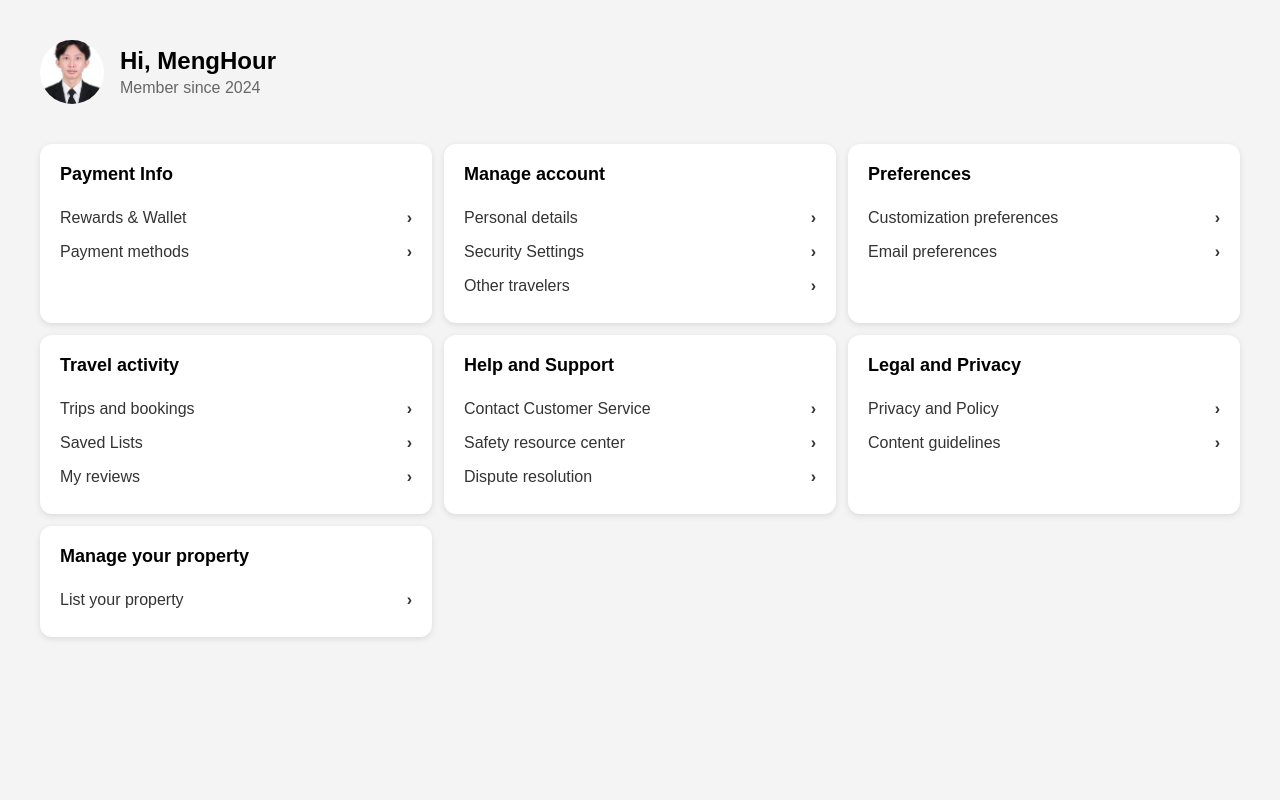
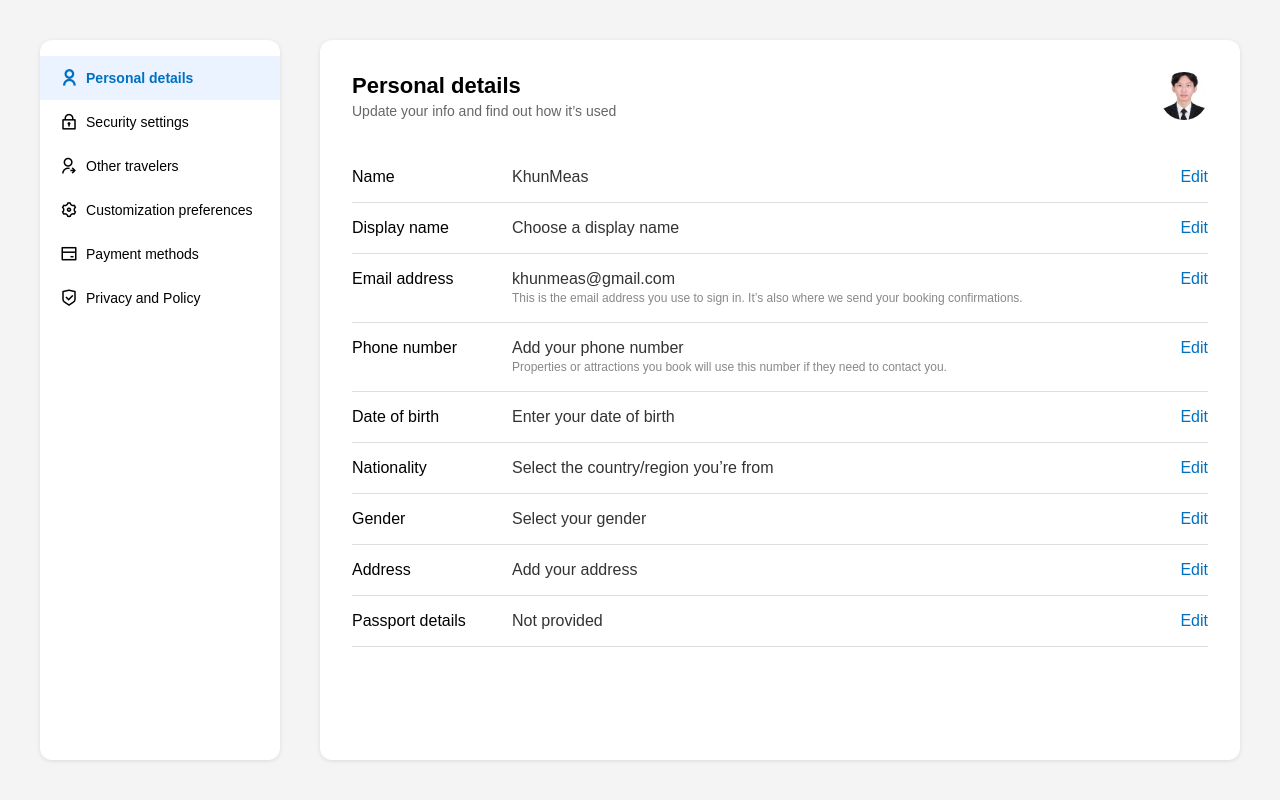
Before and after one commit to gitmeas02/Booking_IP, a Vue app in the folder frontend/: page / in a window 1280 px wide. Built offline with nearby package versions, Linux system fonts and the light colour scheme.

Commit message:
Complete some UI for Personal Detail Page Everything is still static

```diff
--- a/frontend/index.html
+++ b/frontend/index.html
@@ -5,6 +5,7 @@
     <link rel="icon" href="/favicon.ico">
     <meta name="viewport" content="width=device-width, initial-scale=1.0">
     <title>PTES KHMER</title>
+    <link rel="stylesheet" href="https://cdnjs.cloudflare.com/ajax/libs/remixicon/4.6.0/remixicon.css" integrity="sha512-kJlvECunwXftkPwyvHbclArO8wszgBGisiLeuDFwNM8ws+wKIw0sv1os3ClWZOcrEB2eRXULYUsm8OVRGJKwGA==" crossorigin="anonymous" referrerpolicy="no-referrer" />
   </head>
   <body>
     <div id="app"></div>
--- a/frontend/src/App.vue
+++ b/frontend/src/App.vue
@@ -1,11 +1,13 @@
 <script setup>
 import datePicker from '../src/components/datePicker.vue';
 import SettingPage from '../src/views/SettingPage.vue';
+import PersonalDetailPage from '../src/views/PersonalDetailPage.vue';
 </script>
 
 <template>
   <!-- <datePicker/> -->
-   <SettingPage/>
+   <!-- <SettingPage/> -->
+    <PersonalDetailPage/>
 </template>
 
 <style scoped>
--- /dev/null
+++ b/frontend/src/components/PersonalDetail/DetailRow.vue
@@ -0,0 +1,48 @@
+<template>
+    <div class="detail-row">
+        <div class="label">{{ label }}</div>
+        <div class="value">
+            <div>{{ value }}</div>
+            <small v-if="note">{{ note }}</small>
+        </div>
+        <div class="edit">Edit</div>
+    </div>
+</template>
+
+<script setup>
+defineProps({
+    label: String,
+    value: String,
+    note: String
+})
+</script>
+
+<style scoped>
+.detail-row {
+    display: flex;
+    justify-content: space-between;
+    align-items: flex-start;
+    padding: 16px 0;
+    border-bottom: 1px solid #ddd;
+}
+
+.label {
+    width: 160px;
+    font-weight: 500;
+}
+
+.value {
+    flex: 1;
+    color: #333;
+}
+
+small {
+    color: #888;
+    font-size: 12px;
+}
+
+.edit {
+    color: #0071c2;
+    cursor: pointer;
+}
+</style>
--- /dev/null
+++ b/frontend/src/components/PersonalDetail/SideNav.vue
@@ -0,0 +1,68 @@
+<template>
+    <div class="side-nav">
+      <ul>
+        <li
+          v-for="(item, index) in items"
+          :key="index"
+          :class="{ active: index === 0 }"
+        >
+          <i :class="`icon ${item.icon}`"></i>
+          {{ item.label }}
+        </li>
+      </ul>
+    </div>
+  </template>
+
+  <script setup>
+  const items = [
+    { label: 'Personal details', icon: 'ri-user-line' },
+    { label: 'Security settings', icon: 'ri-lock-2-line' },
+    { label: 'Other travelers', icon: 'ri-user-shared-line' },
+    { label: 'Customization preferences', icon: 'ri-settings-3-line' },
+    { label: 'Payment methods', icon: 'ri-bank-card-line' },
+    { label: 'Privacy and Policy', icon: 'ri-shield-check-line' }
+  ]
+  </script>
+
+  <style scoped>
+  .side-nav {
+    background: #fff;
+    border-radius: 12px;
+    padding: 16px 0;
+    width: 240px;
+    box-shadow: 0 1px 4px rgba(0, 0, 0, 0.1);
+  }
+
+  ul {
+    list-style: none;
+    margin: 0;
+    padding: 0;
+  }
+
+  li {
+    padding: 12px 20px;
+    cursor: pointer;
+    display: flex;
+    align-items: center;
+    gap: 8px;
+    font-size: 14px;
+  }
+
+  li .icon {
+    font-size: 18px;
+  }
+
+  li.active {
+    background-color: #eaf3ff;
+    color: #0071c2;
+    font-weight: bold;
+  }
+
+  li.active .icon {
+    color: #0071c2;
+  }
+
+  li:hover {
+    background-color: #f5f5f5;
+  }
+  </style>
--- /dev/null
+++ b/frontend/src/views/PersonalDetailPage.vue
@@ -0,0 +1,75 @@
+<template>
+    <div class="container">
+        <SideNav />
+        <div class="content">
+            <div class="header">
+                <div>
+                    <h2>Personal details</h2>
+                    <p>Update your info and find out how it’s used</p>
+                </div>
+                <img class="profile-pic" src="../assets/images/4x6.JPG" alt="Profile" />
+            </div>
+
+            <DetailRow label="Name" value="KhunMeas" />
+            <DetailRow label="Display name" value="Choose a display name" />
+            <DetailRow label="Email address" value="khunmeas@gmail.com"
+                note="This is the email address you use to sign in. It’s also where we send your booking confirmations." />
+            <DetailRow label="Phone number" value="Add your phone number"
+                note="Properties or attractions you book will use this number if they need to contact you." />
+            <DetailRow label="Date of birth" value="Enter your date of birth" />
+            <DetailRow label="Nationality" value="Select the country/region you’re from" />
+            <DetailRow label="Gender" value="Select your gender" />
+            <DetailRow label="Address" value="Add your address" />
+            <DetailRow label="Passport details" value="Not provided" />
+        </div>
+    </div>
+</template>
+
+<script setup>
+import SideNav from '../components/PersonalDetail/SideNav.vue'
+import DetailRow from '../components/PersonalDetail/DetailRow.vue'
+</script>
+
+<style scoped>
+.container {
+    display: flex;
+    padding: 40px;
+    gap: 40px;
+    background: #f4f4f4;
+    min-height: 100vh;
+    font-family: sans-serif;
+}
+
+.content {
+    flex: 1;
+    background: #fff;
+    border-radius: 12px;
+    padding: 32px;
+    box-shadow: 0 1px 4px rgba(0, 0, 0, 0.1);
+}
+
+.header {
+    display: flex;
+    justify-content: space-between;
+    align-items: center;
+    margin-bottom: 32px;
+}
+
+.header h2 {
+    margin: 0;
+    font-size: 22px;
+}
+
+.header p {
+    margin-top: 4px;
+    color: #666;
+    font-size: 14px;
+}
+
+.profile-pic {
+    width: 48px;
+    height: 48px;
+    border-radius: 50%;
+    object-fit: cover;
+}
+</style>
```
